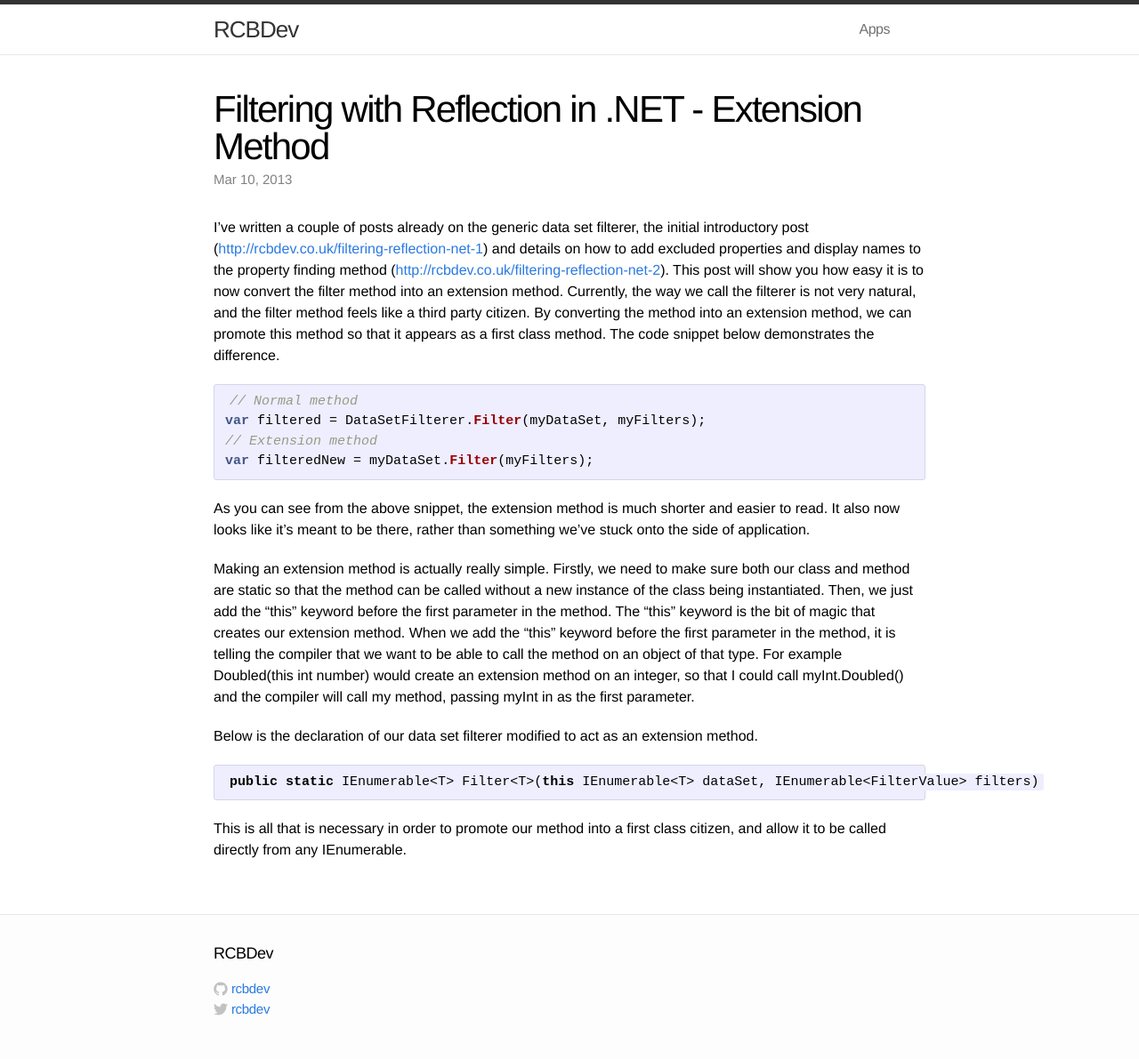
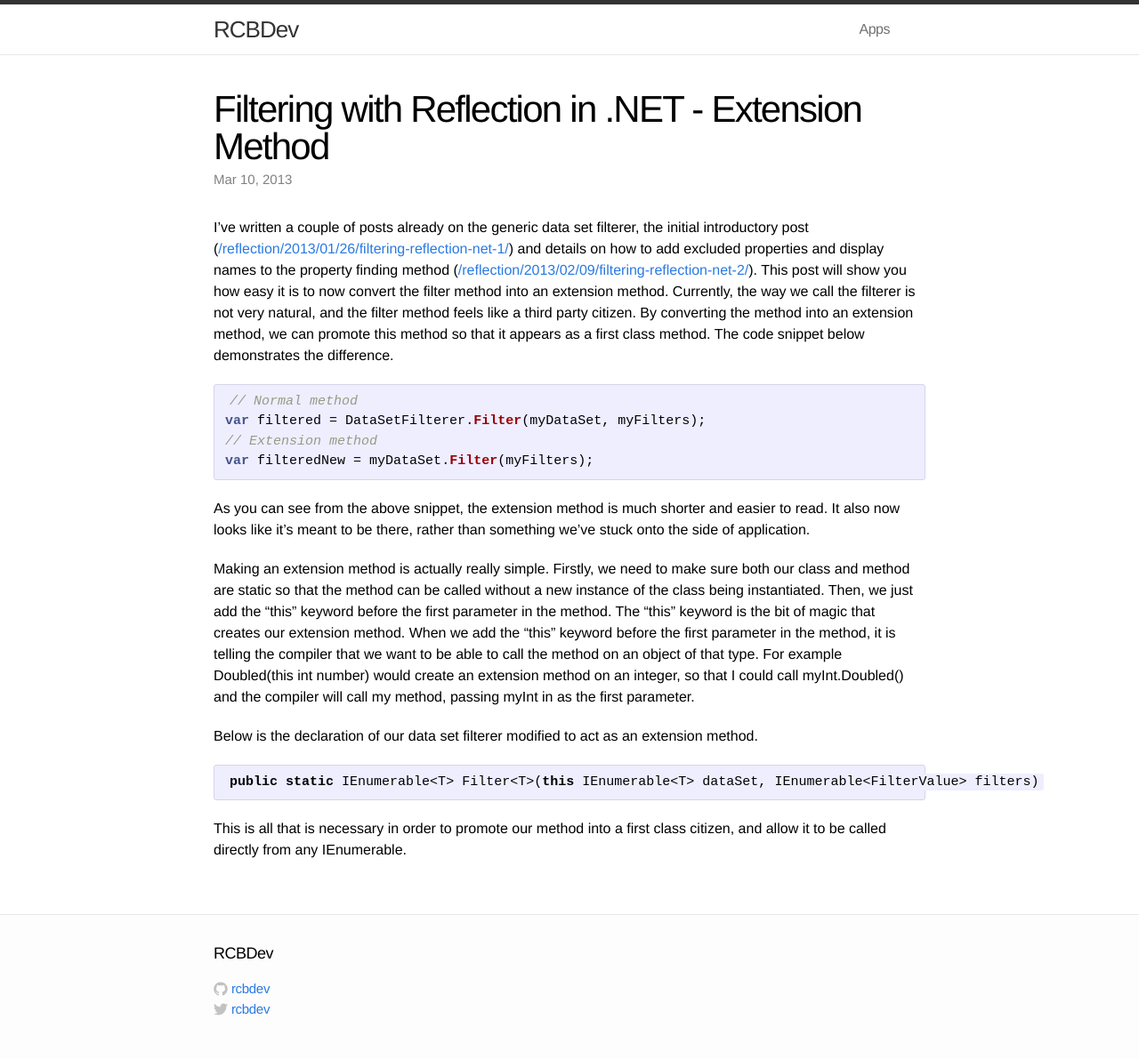
Before and after one commit to rcbdev/blog, a Jekyll site: the page built from _posts/2013-03-10-filtering-reflection-net-3.markdown, in a window 1280 px wide. Shown: the whole page at 89% size. Built offline with Jekyll 4.4.1, drawn with Linux system fonts in a browser that asks for light colours; some of the changed lines change nothing that is shown.

Commit message:
Fixed links

```diff
--- a/_posts/2013-03-10-filtering-reflection-net-3.markdown
+++ b/_posts/2013-03-10-filtering-reflection-net-3.markdown
@@ -5,7 +5,7 @@ date:   2013-03-10
 categories: Reflection
 ---
 
-I’ve written a couple of posts already on the generic data set filterer, the initial introductory post ([http://rcbdev.co.uk/filtering-reflection-net-1](http://rcbdev.co.uk/filtering-reflection-net-1)) and details on how to add excluded properties and display names to the property finding method ([http://rcbdev.co.uk/filtering-reflection-net-2](http://rcbdev.co.uk/filtering-reflection-net-2)). This post will show you how easy it is to now convert the filter method into an extension method. Currently, the way we call the filterer is not very natural, and the filter method feels like a third party citizen. By converting the method into an extension method, we can promote this method so that it appears as a first class method. The code snippet below demonstrates the difference.
+I’ve written a couple of posts already on the generic data set filterer, the initial introductory post ([{% post_url 2013-01-26-filtering-reflection-net-1 %}]({% post_url 2013-01-26-filtering-reflection-net-1 %})) and details on how to add excluded properties and display names to the property finding method ([{% post_url 2013-02-09-filtering-reflection-net-2 %}]({% post_url 2013-02-09-filtering-reflection-net-2 %})). This post will show you how easy it is to now convert the filter method into an extension method. Currently, the way we call the filterer is not very natural, and the filter method feels like a third party citizen. By converting the method into an extension method, we can promote this method so that it appears as a first class method. The code snippet below demonstrates the difference.
 
 {% highlight csharp %}
 // Normal method
```
